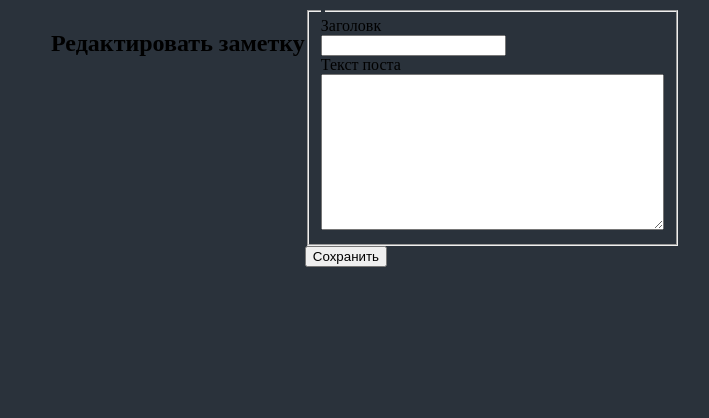
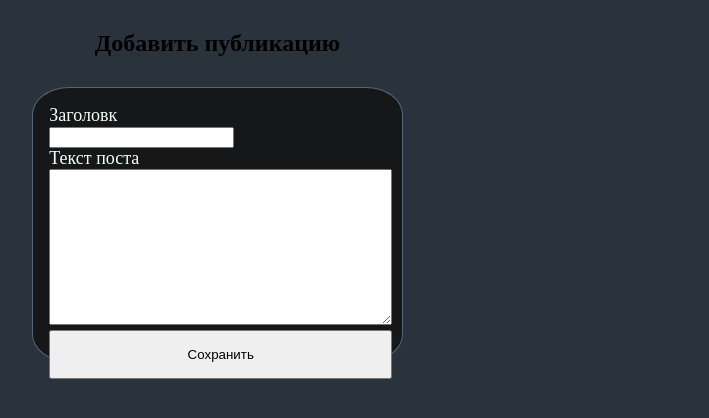
Before and after one commit to EugenySobyanin/blog_academy_study, a Django app: page /posts/add/ in a window 1280 px wide. Shown: the part 78-496 px from the top of the page, without its empty margins (397-1106 px from the left). Run offline with Django 3.2, Linux system fonts and the light colour scheme.

Commit message:
Фронтенд.

```diff
--- /dev/null
+++ b/blog/static/css/form.css
@@ -0,0 +1,17 @@
+.post-form {
+    box-sizing: border-box;
+    background-color: #151719;
+    padding: 5% 3% 3% 5%;
+    border: 1px solid #546575;
+    border-radius: 10%;
+}
+
+.form-btn-div {
+    height: 20%;
+}
+
+.form-btn {
+    text-align: center;
+    width: 100%;
+    height: 100%;
+}
--- a/blog/static/css/styles.css
+++ b/blog/static/css/styles.css
@@ -23,7 +23,7 @@ body {
 .list-block {
     display: flex;
     justify-content: center;
-    width: 50%;
+    width: 40%;
 }
 
 .container {
@@ -40,6 +40,12 @@ body {
     border-radius: 20px;
     background-color: #151719;
     word-break: break-all;
-    padding: 0 5% 2% 5%;
+    padding: 0 5% 0% 5%;
 
 }
+
+small p {
+    text-align: right;
+    font-size: 80%;
+    color: #546575;
+}
--- a/blog/templates/base.html
+++ b/blog/templates/base.html
@@ -14,12 +14,17 @@
     <link rel="stylesheet" href="{% static 'css/styles.css' %}">
     <link rel="stylesheet" href="{% static 'css/header.css' %}">
     <link rel="stylesheet" href="{% static 'css/pagination.css' %}">
+    <link rel="stylesheet" href="{% static 'css/form.css' %}">
   </head>
   <body>
     {% include "includes/header.html" %}
     <div class="main-div">
-      {% block content %}
-      {% endblock %}
+      <div class="list-block">
+        <div class="container">
+          {% block content %}
+          {% endblock %}
+        </div>
+      </div>
     </div>
   </body>
 </html>
--- a/blog/templates/posts/form.html
+++ b/blog/templates/posts/form.html
@@ -1,18 +1,16 @@
 {% extends "base.html" %}
 {% block content %}
   <h2>
-    {% if request.path == '/add/' %}
+    {% if request.resolver_match.view_name == 'posts:add' %}
       Добавить
     {% else %}
       Редактировать
     {% endif %}
-    заметку
+    публикацию
   </h2>
-  <form class="form-horizontal" method="post">
+  <form class="post-form main-font border" method="post">
     {% csrf_token %}
     {% comment %} {% include "includes/errors.html" %} {% endcomment %}
-    <fieldset>
-      <legend>{{ title }}</legend>
       {% for field in form %}
         <div class="control-group">
           <label class="control-label">{{ field.label }}</label>
@@ -24,9 +22,8 @@
           </div>
         </div>
       {% endfor %}
-    </fieldset>
-    <div class="form-actions">
-      <button type="submit" class="btn btn-primary" >Сохранить</button>
+    <div class="form-btn-div">
+      <button type="submit" class="form-btn" >Сохранить</button>
     </div>
   </form>
 {% endblock %}
```
Also changed, not shown: blog/templates/posts/list.html (+7 -6 lines).
